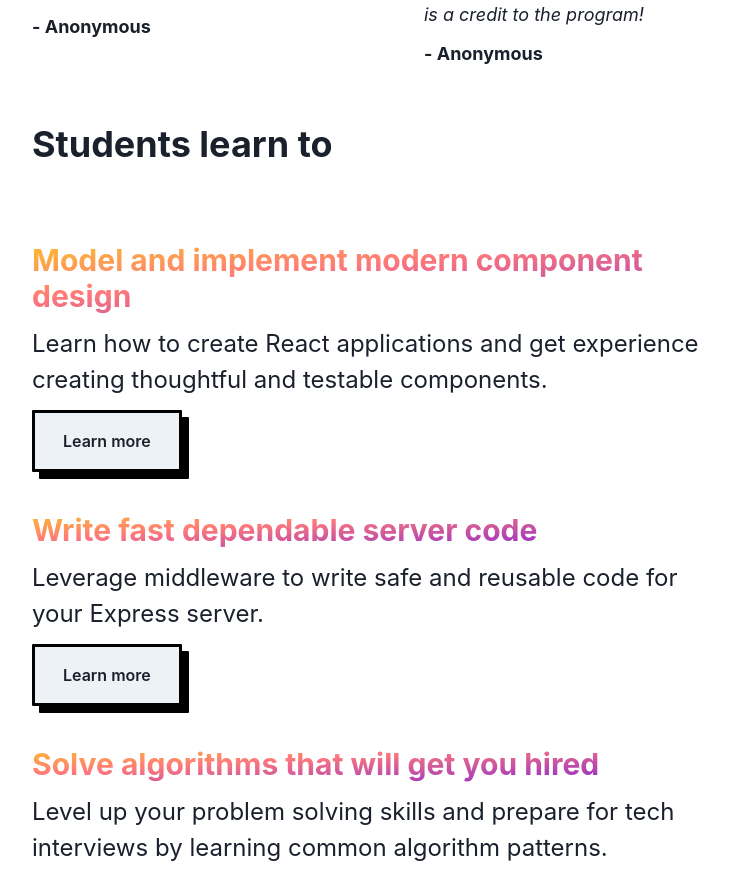
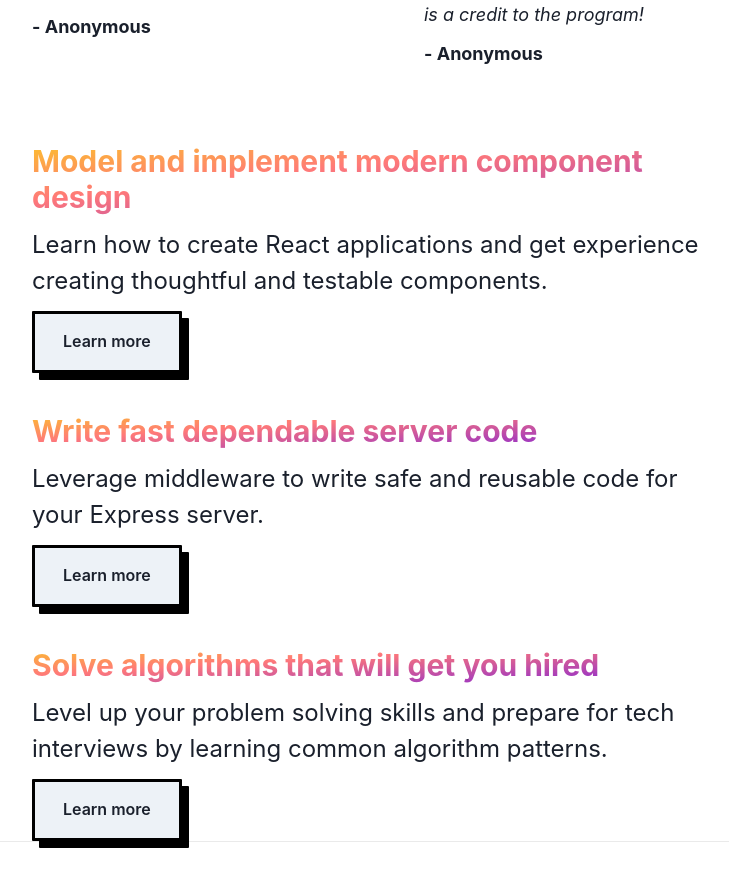
Before and after one commit to eric-do/business-app, a Next.js app: page / in a window 1280 px wide. Shown: the part 1152-2028 px from the top of the page, without its empty margins (48-777 px from the left). Built offline with nearby package versions, Linux system fonts and the light colour scheme.

Commit message:
remove section header

```diff
--- a/pages/index.tsx
+++ b/pages/index.tsx
@@ -35,13 +35,6 @@ const Home: NextPage = () => {
         <DesktopConsultation />
       </Center>
       <Testimonials />
-      <Heading
-        as='h2'
-        size='xl'
-        alignSelf={'flex-start'}
-      >
-        Students learn to
-      </Heading>
       <VStack
         pt={{
           base: 0,
```
